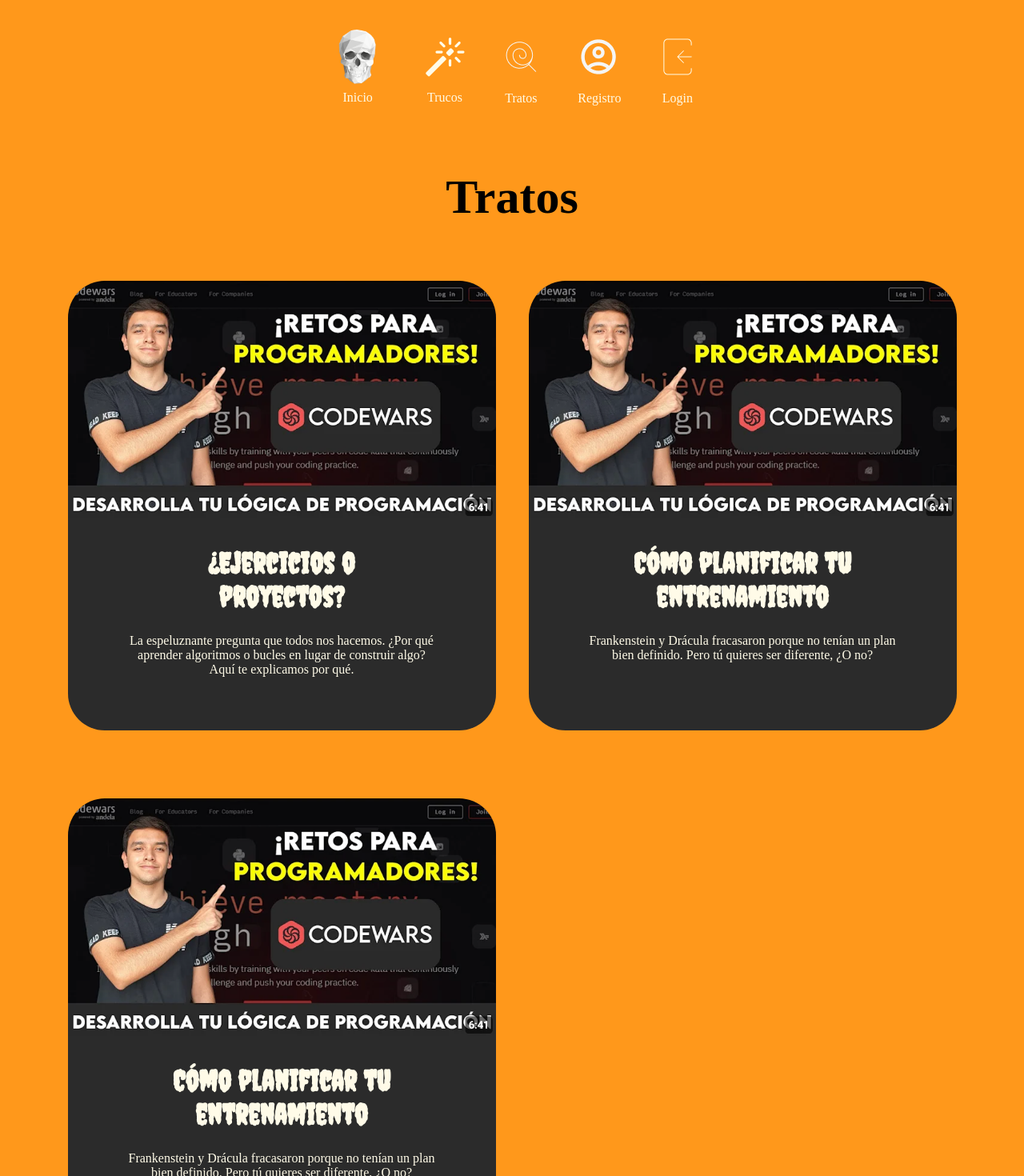
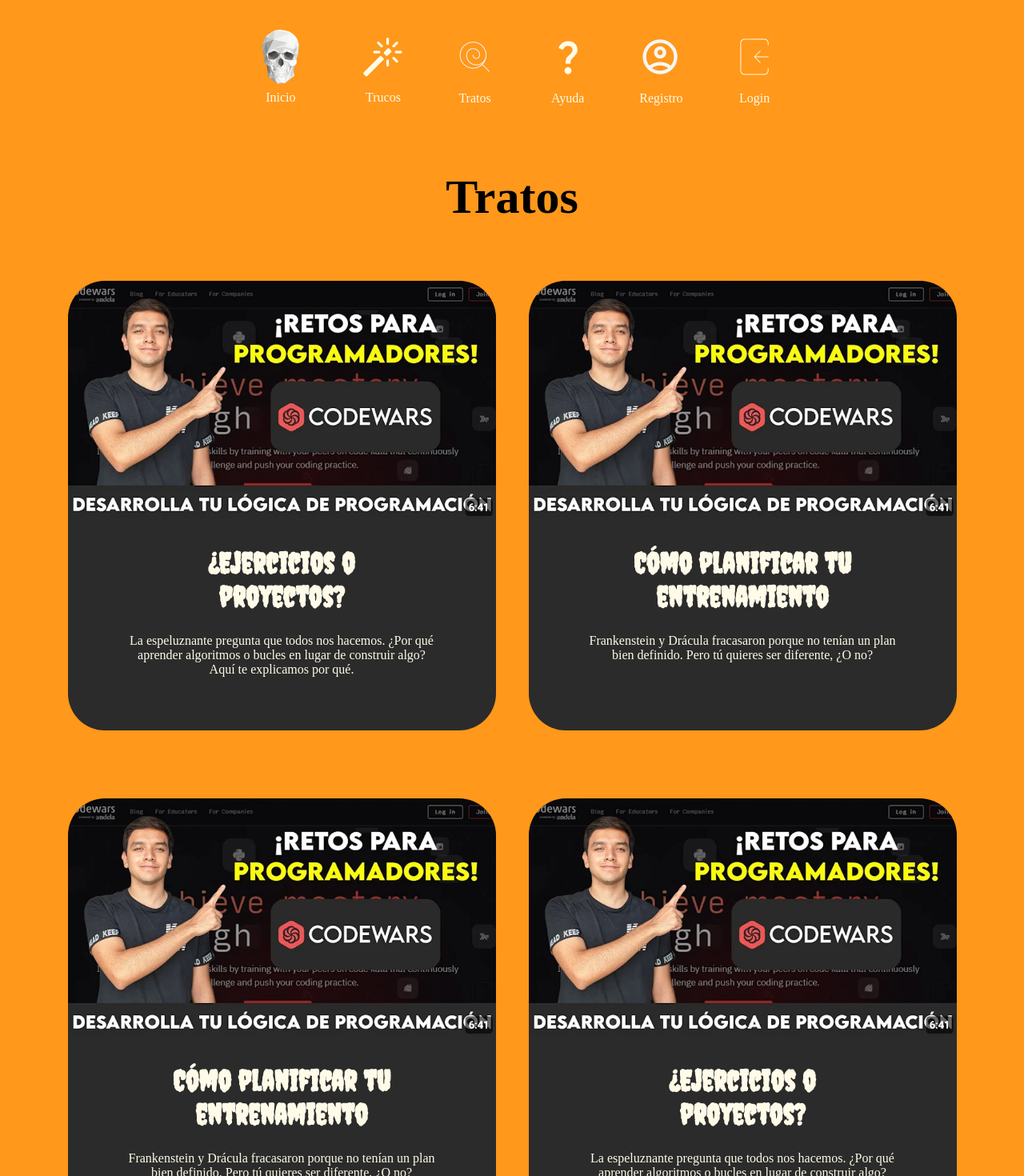
Before and after one commit to JulianKings/hackathon-adoptaunjunior-frontend, a React (Vite) app: page /resources in a window 1280 px wide. Shown: the top 1470 px of the page at 80% size. Built offline with nearby package versions, Linux system fonts and the light colour scheme; a web font is replaced by a local one.

Commit message:
add ayuda link on header

```diff
--- a/src/components/layout/header.tsx
+++ b/src/components/layout/header.tsx
@@ -22,6 +22,10 @@ export function Header() {
                     <NavLink className="header__page-link" to='/resources'>Tratos</NavLink>
                 </div>
                 <div className="header__link-container">
+                    <NavLink to="/resources"><img className="header__icon" src="/src/assets/help.png" /></NavLink>
+                    <NavLink className="header__page-link" to='/help'>Ayuda</NavLink>
+                </div>
+                <div className="header__link-container">
                     <NavLink to="/signup"><img className="header__icon" src="/src/assets/account.png" /></NavLink>
                     <NavLink className="header__page-link" to='/signup'>Registro</NavLink>
                 </div>
--- a/src/pages/resources.tsx
+++ b/src/pages/resources.tsx
@@ -17,7 +17,22 @@ const resources = [
         title: "Cómo planificar tu entrenamiento",
         description: "Frankenstein y Drácula fracasaron porque no tenían un plan bien definido. Pero tú quieres ser diferente, ¿O no?",
         image: "/assets/resource-mock-image.png"
-    }
+    },
+    {
+        title: "¿Ejercicios o proyectos?",
+        description: "La espeluznante pregunta que todos nos hacemos. ¿Por qué aprender algoritmos o bucles en lugar de construir algo? Aquí te explicamos por qué.",
+        image: "/assets/resource-mock-image.png"
+    },
+    {
+        title: "Cómo planificar tu entrenamiento",
+        description: "Frankenstein y Drácula fracasaron porque no tenían un plan bien definido. Pero tú quieres ser diferente, ¿O no?",
+        image: "/assets/resource-mock-image.png"
+    },
+    {
+        title: "Cómo planificar tu entrenamiento",
+        description: "Frankenstein y Drácula fracasaron porque no tenían un plan bien definido. Pero tú quieres ser diferente, ¿O no?",
+        image: "/assets/resource-mock-image.png"
+    },
 ];
 
 
--- a/src/style/pages/layout/header.scss
+++ b/src/style/pages/layout/header.scss
@@ -11,7 +11,7 @@
         display: flex;
         justify-content: space-around;
         align-items: center;
-        max-width: 510px;
+        max-width: 722px;
         margin: 0 auto;
     }
     &__link-container {
--- a/src/style/style.css
+++ b/src/style/style.css
@@ -339,7 +339,7 @@
   display: flex;
   justify-content: space-around;
   align-items: center;
-  max-width: 510px;
+  max-width: 722px;
   margin: 0 auto;
 }
 .header__link-container {
```
Also changed, not shown: public/assets/help.png (added), src/assets/help.png (added).
